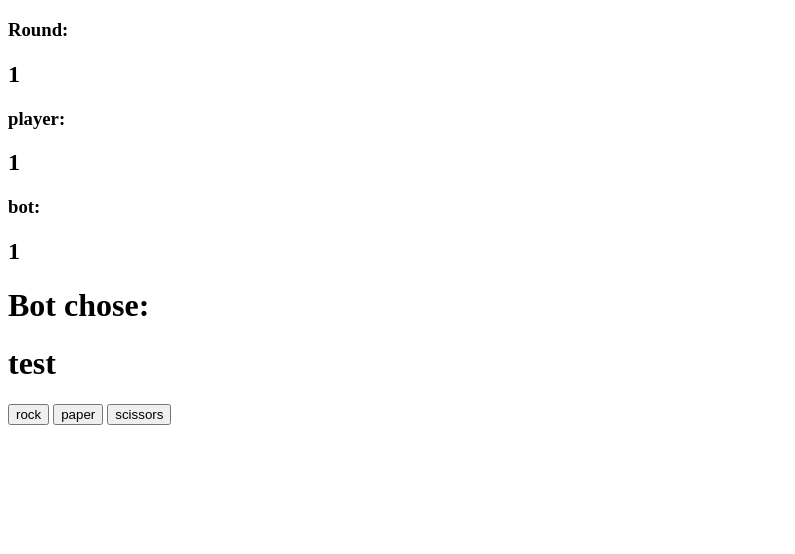
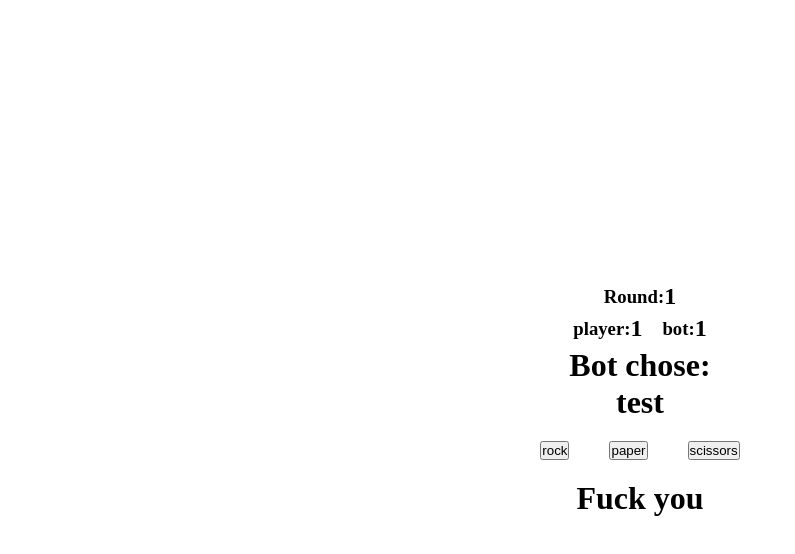
Before and after one commit to chrsarts/odin-rock-paper-scissors, a plain HTML site: page index.html in a window 1280 px wide. Shown: the whole page, without its empty margins (0-795 px from the left). Drawn offline with Linux system fonts and the light colour scheme.

Commit message:
made buttons functional

```diff
--- a/index.html
+++ b/index.html
@@ -4,7 +4,7 @@
     <meta charset="UTF-8" />
     <meta http-equiv="X-UA-Compatible" content="IE=edge" />
     <meta name="viewport" content="width=device-width, initial-scale=1.0" />
-    <link rel="stylesheet" href="" />
+    <link rel="stylesheet" href="style.css" />
     <title>rock paper scissors</title>
   </head>
   <body>
@@ -14,11 +14,16 @@
           <h3>Round:</h3>
           <h2 class="counter">1</h2>
         </div>
-        <div class="scores"></div>
-        <h3>player:</h3>
-        <h2 class="player-score">1</h2>
-        <h3>bot:</h3>
-        <h2 class="bot-score">1</h2>
+        <div class="scores">
+          <div class="ps-container">
+            <h3>player:</h3>
+            <h2 class="player-score">1</h2>
+          </div>
+          <div class="bs-container">
+            <h3>bot:</h3>
+            <h2 class="bot-score">1</h2>
+          </div>
+        </div>
         <div class="bot-choice">
           <h1>Bot chose:</h1>
           <h1 class="bot-choice-txt">test</h1>
@@ -29,6 +34,7 @@
         <button class="paper">paper</button>
         <button class="scissors">scissors</button>
       </div>
+      <div class="answer"><h1 class="answer-text">Fuck you</h1></div>
     </div>
     <script src="main.js"></script>
   </body>
--- a/main.js
+++ b/main.js
@@ -5,8 +5,25 @@ const botRandom = (botAns) => {
 
   return botAns;
 };
+let btnRock = document.querySelector(".rock");
+let btnPaper = document.querySelector(".paper");
+let btnScissors = document.querySelector(".scissors");
+
 let bot;
 let player;
+
+btnRock.addEventListener("click", (e) => {
+  e = "rock";
+  play(e);
+});
+btnPaper.addEventListener("click", (e) => {
+  e = "paper";
+  play(e);
+});
+btnScissors.addEventListener("click", (e) => {
+  e = "scissors";
+  play(e);
+});
 const play = (player, bot) => {
   bot = botRandom();
   console.log(bot);
--- a/style.css
+++ b/style.css
@@ -3,3 +3,44 @@
   padding: 0px;
   box-sizing: border-box;
 }
+body {
+  height: 100vh;
+  display: flex;
+  align-items: center;
+  justify-content: center;
+}
+.text-container {
+  display: flex;
+  align-items: center;
+  justify-content: center;
+  flex-direction: column;
+}
+
+.ps-container,
+.bs-container,
+.scores,
+.counter-container {
+  display: flex;
+  align-items: center;
+  margin-bottom: 5px;
+}
+
+.ps-container,
+.bs-container {
+  margin: 0px 10px;
+}
+
+.btn-container {
+  display: flex;
+  align-items: center;
+  justify-content: center;
+}
+
+button {
+  margin: 20px;
+}
+
+.bot-choice,
+.answer-text {
+  text-align: center;
+}
```
